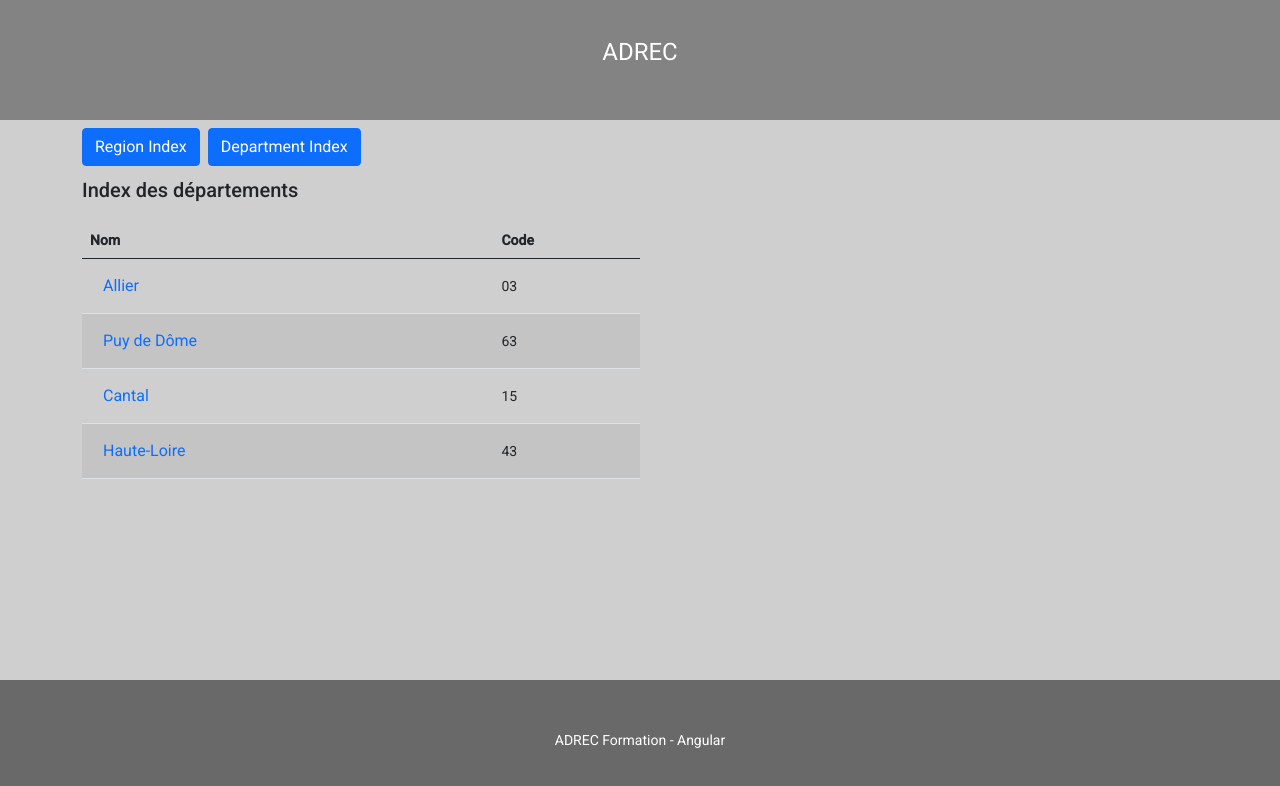
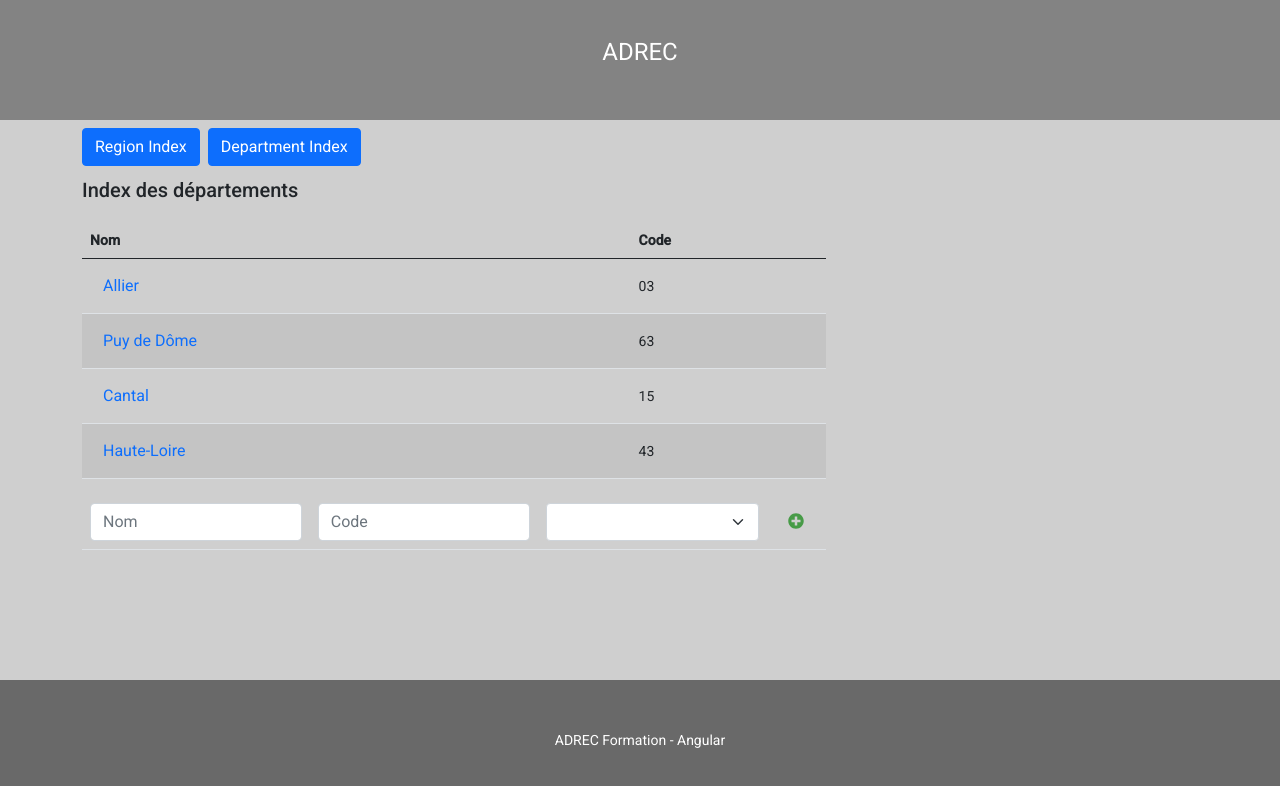
Before and after one commit to TyTy-cf/adrec-angular, an Angular app: page /department/index in a window 1280 px wide. Shown: the top 786 px of the page. Built offline with nearby package versions, Linux system fonts and the light colour scheme.

Commit message:
Add form department

```diff
--- a/src/app/app.module.ts
+++ b/src/app/app.module.ts
@@ -16,6 +16,7 @@ import { RegionShowComponent } from './region-show/region-show.component';
 import { RegionFormComponent } from './region-form/region-form.component';
 import { FontAwesomeModule } from '@fortawesome/angular-fontawesome';
 import {FormsModule, ReactiveFormsModule} from '@angular/forms';
+import { DepartmentFormComponent } from './department-form/department-form.component';
 
 @NgModule({
   declarations: [
@@ -27,6 +28,7 @@ import {FormsModule, ReactiveFormsModule} from '@angular/forms';
     DepartmentShowComponent,
     RegionShowComponent,
     RegionFormComponent,
+    DepartmentFormComponent,
   ],
   imports: [
     BrowserModule,
--- /dev/null
+++ b/src/app/department-form/department-form.component.html
@@ -0,0 +1,41 @@
+
+<form [formGroup]="departmentForm" #departmentFormForm="ngForm">
+  <table class="table">
+    <tbody>
+    <tr>
+      <td>
+        <input [class.is-invalid]="name.invalid && name.touched"
+               placeholder="Nom" class="form-control" type="text" name="name" formControlName="name" required
+        >
+        <div *ngIf="name.invalid && name.touched" class="invalid-feedback">
+          <div *ngIf="name.errors.required">
+            Name is required.
+          </div>
+        </div>
+      </td>
+      <td>
+        <input [class.is-invalid]="code.invalid && code.touched"
+               placeholder="Code" class="form-control" type="text" name="code" formControlName="code" required>
+        <div *ngIf="code.invalid && code.touched" class="invalid-feedback">
+          <div *ngIf="code.errors.required">
+            Code is required.
+          </div>
+          <div *ngIf="code.errors.pattern">
+            Code doesn't match pattern required
+          </div>
+        </div>
+      </td>
+      <td>
+        <select class="form-select" name="codeRegion" formControlName="codeRegion" required>
+          <option *ngFor="let region of regionService.getRegionsList()" value="{{ region.code }}">{{ region.name }}</option>
+        </select>
+      </td>
+      <td>
+        <button class="btn" (click)="addDepartment(); departmentFormForm.reset()" [disabled]="!departmentFormForm.valid">
+          <fa-icon class="green-icon" [icon]="faPlusCircle"></fa-icon>
+        </button>
+      </td>
+    </tr>
+    </tbody>
+  </table>
+</form>
--- /dev/null
+++ b/src/app/department-form/department-form.component.ts
@@ -0,0 +1,61 @@
+import { Component, OnInit } from '@angular/core';
+import {faPlusCircle} from '@fortawesome/free-solid-svg-icons';
+import {FormControl, FormGroup, Validators} from '@angular/forms';
+import {DepartmentService} from '../../services/department.service';
+import {RegionService} from '../../services/region.service';
+
+@Component({
+  selector: 'app-department-form',
+  templateUrl: './department-form.component.html',
+  styleUrls: ['./department-form.component.scss']
+})
+export class DepartmentFormComponent implements OnInit {
+
+  departmentForm: FormGroup;
+  public faPlusCircle = faPlusCircle;
+
+  constructor(
+    public departmentService: DepartmentService,
+    public regionService: RegionService
+  ) { }
+
+  ngOnInit(): void {
+    this.departmentForm = new FormGroup(
+      {
+        name: new FormControl(
+          '', [
+            Validators.required,
+          ]
+        ),
+        code: new FormControl(
+          '', [
+            Validators.required,
+            Validators.pattern('^[0-9]{2}$')
+          ]
+        ),
+        codeRegion: new FormControl(
+          '', [
+            Validators.required,
+            Validators.pattern('^[0-9]{2}$')
+          ]
+        )
+      }
+    );
+  }
+
+  get name(): any {
+    return this.departmentForm.get('name');
+  }
+
+  get code(): any {
+    return this.departmentForm.get('code');
+  }
+
+  get codeRegion(): any {
+    return this.departmentForm.get('codeRegion');
+  }
+
+  addDepartment(): void {
+    this.departmentService.addDepartment(this.departmentForm.value);
+  }
+}
--- a/src/app/department-index/department-index.component.html
+++ b/src/app/department-index/department-index.component.html
@@ -1,7 +1,7 @@
 
 <h2>Index des départements</h2>
 
-<div class="col-sm-6">
+<div class="col-sm-8">
   <table class="table table-striped table-vertical">
     <thead>
       <tr>
@@ -19,6 +19,7 @@
       </tr>
     </tbody>
   </table>
+  <app-department-form></app-department-form>
 </div>
 
 <ng-template #emptyTr>
--- a/src/app/region-form/region-form.component.html
+++ b/src/app/region-form/region-form.component.html
@@ -16,8 +16,7 @@
         <td>
           <input [class.is-invalid]="code.invalid && code.touched"
                  placeholder="Code" class="form-control" type="text" name="code" formControlName="code" required>
-          <div *ngIf="code.invalid && code.touched" class="invalid-feedback"
-          >
+          <div *ngIf="code.invalid && code.touched" class="invalid-feedback">
             <div *ngIf="code.errors.required">
               Code is required.
             </div>
--- a/src/services/department.service.ts
+++ b/src/services/department.service.ts
@@ -35,6 +35,7 @@ export class DepartmentService extends AbstractDepartment {
   }
 
   addDepartment(department: Department): void {
+    this.departments.push(department);
   }
 
   deleteDepartment(code: string): Department[] {
--- a/src/styles/global.scss
+++ b/src/styles/global.scss
@@ -18,3 +18,10 @@ table {
     }
   }
 }
+
+.green-icon {
+  color: green;
+  &:hover {
+    color: darkgreen;
+  }
+}
```
Also changed, not shown: src/app/department-form/department-form.component.scss (added), 1 other file (tests, documents, lock files or other folders).
